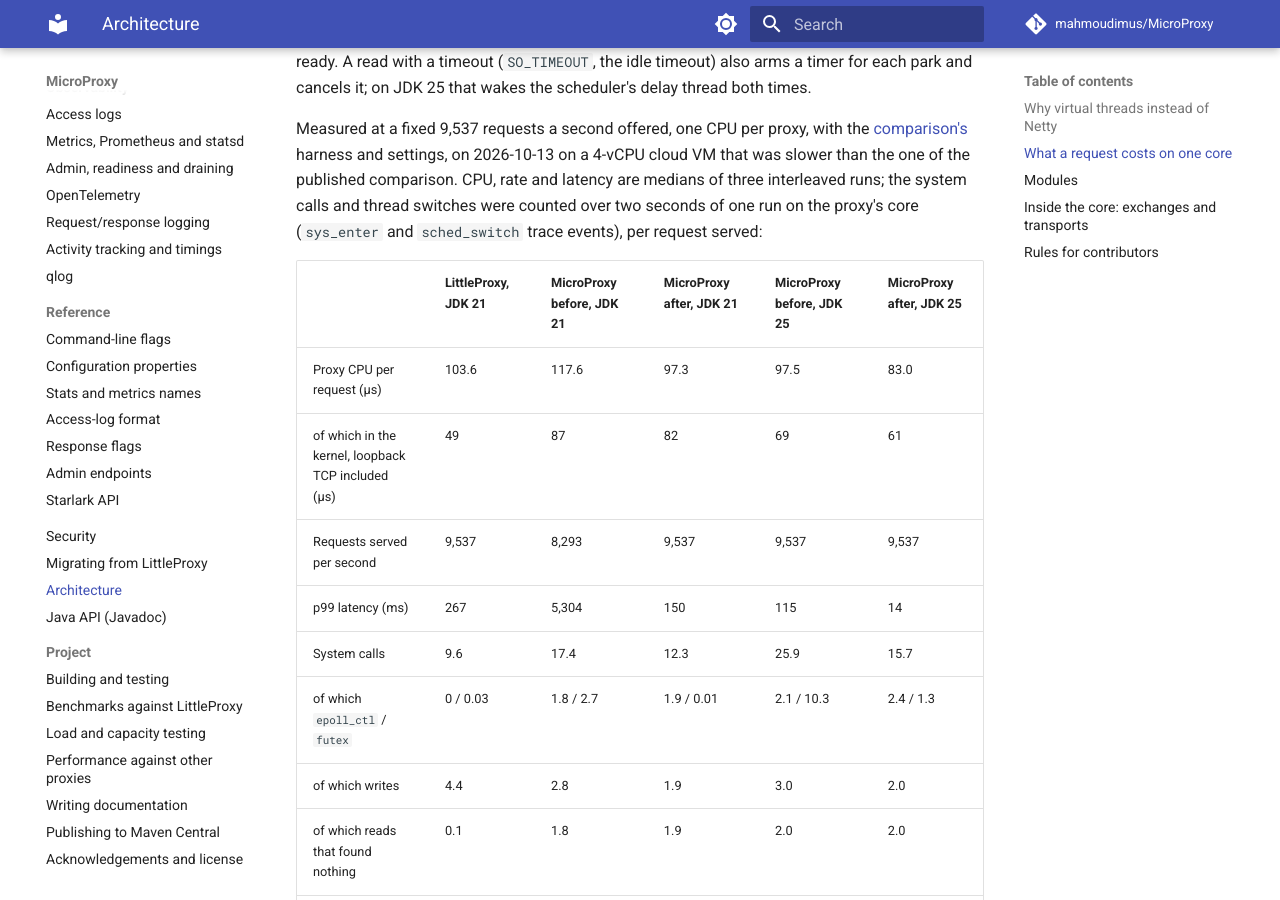
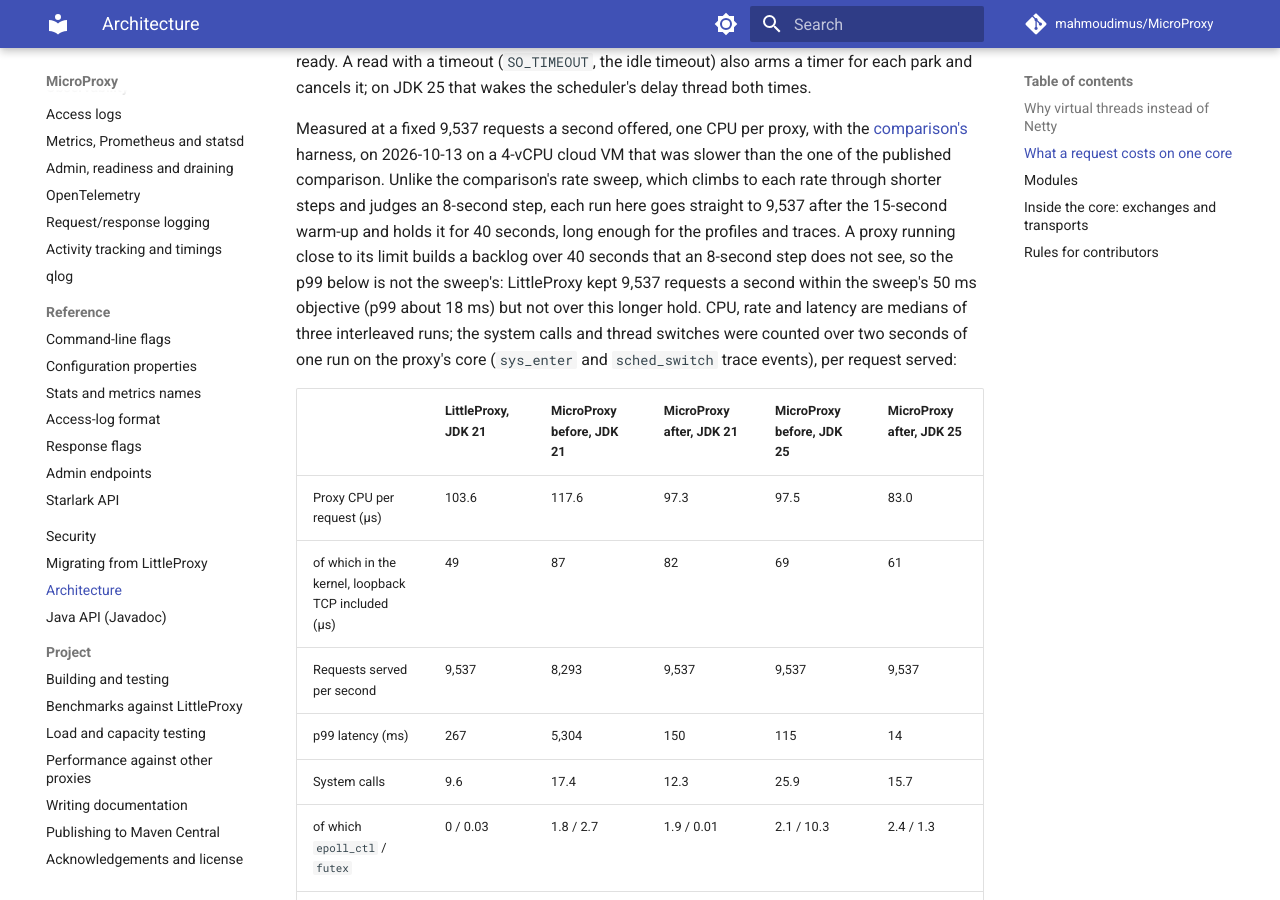
Before and after one commit to mahmoudimus/MicroProxy, an MkDocs documentation site: the page built from docs/architecture.md, in a window 1280 px wide and 900 px high, scrolled down 4832 px. Built offline with MkDocs 1.6.1 and Material for MkDocs 9.7.7, drawn with Linux system fonts in a browser that asks for light colours; comment, search, counter and statistics services are not loaded.

Commit message:
docs: say how the one-core cost table was measured, and why its p99 is not the sweep's
The table's runs go straight to 9,537 requests a second and hold it
for 40 s for the profiles and traces, where the comparison's sweep
climbs there and judges an 8 s step. Near a proxy's limit the longer
hold builds a backlog the step does not, so LittleProxy's 267 ms p99
there sat beside a maximum sustainable rate of 9,537 that the sweep
measured within its 50 ms objective (p99 about 18 ms, median of three
runs: 14.0, 17.9, 23.9 ms).

```diff
--- a/docs/architecture.md
+++ b/docs/architecture.md
@@ -151,11 +151,16 @@
 cancels it; on JDK 25 that wakes the scheduler's delay thread both times.
 
 Measured at a fixed 9,537 requests a second offered, one CPU per proxy, with the
-[comparison's](project/performance.md#methodology) harness and settings, on 2026-10-13 on a
-4-vCPU cloud VM that was slower than the one of the published comparison. CPU, rate and latency
-are medians of three interleaved runs; the system calls and thread switches were counted over
-two seconds of one run on the proxy's core (`sys_enter` and `sched_switch` trace events), per
-request served:
+[comparison's](project/performance.md#methodology) harness, on 2026-10-13 on a 4-vCPU cloud VM
+that was slower than the one of the published comparison. Unlike the comparison's rate sweep,
+which climbs to each rate through shorter steps and judges an 8-second step, each run here goes
+straight to 9,537 after the 15-second warm-up and holds it for 40 seconds, long enough for the
+profiles and traces. A proxy running close to its limit builds a backlog over 40 seconds that an
+8-second step does not see, so the p99 below is not the sweep's: LittleProxy kept 9,537 requests
+a second within the sweep's 50 ms objective (p99 about 18 ms) but not over this longer hold. CPU,
+rate and latency are medians of three interleaved runs; the system calls and thread switches were
+counted over two seconds of one run on the proxy's core (`sys_enter` and `sched_switch` trace
+events), per request served:
 
 | | LittleProxy, JDK 21 | MicroProxy before, JDK 21 | MicroProxy after, JDK 21 | MicroProxy before, JDK 25 | MicroProxy after, JDK 25 |
 |---|---|---|---|---|---|
```
